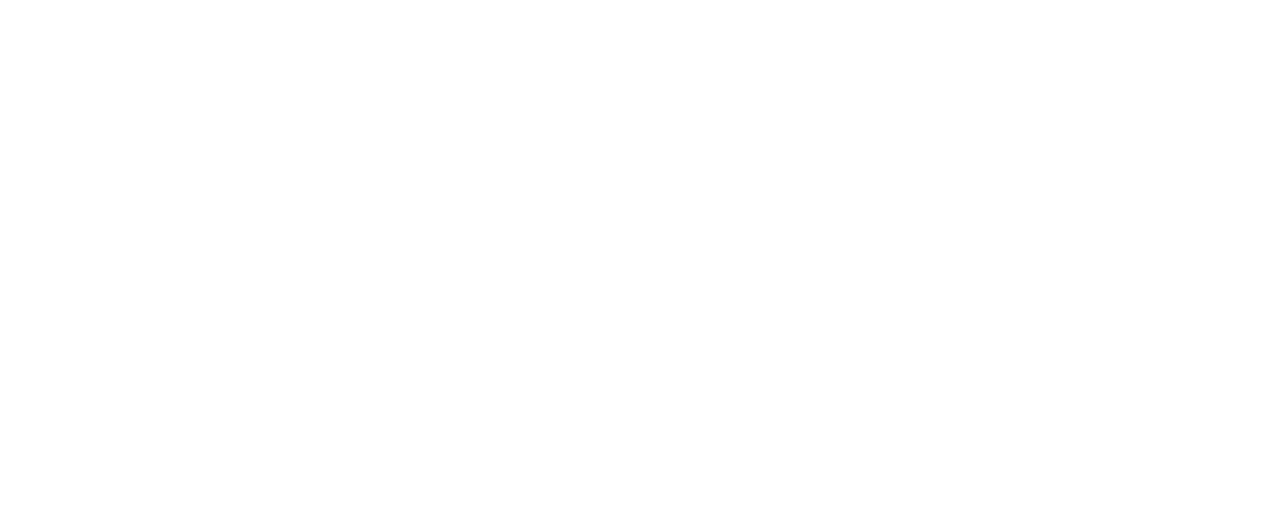
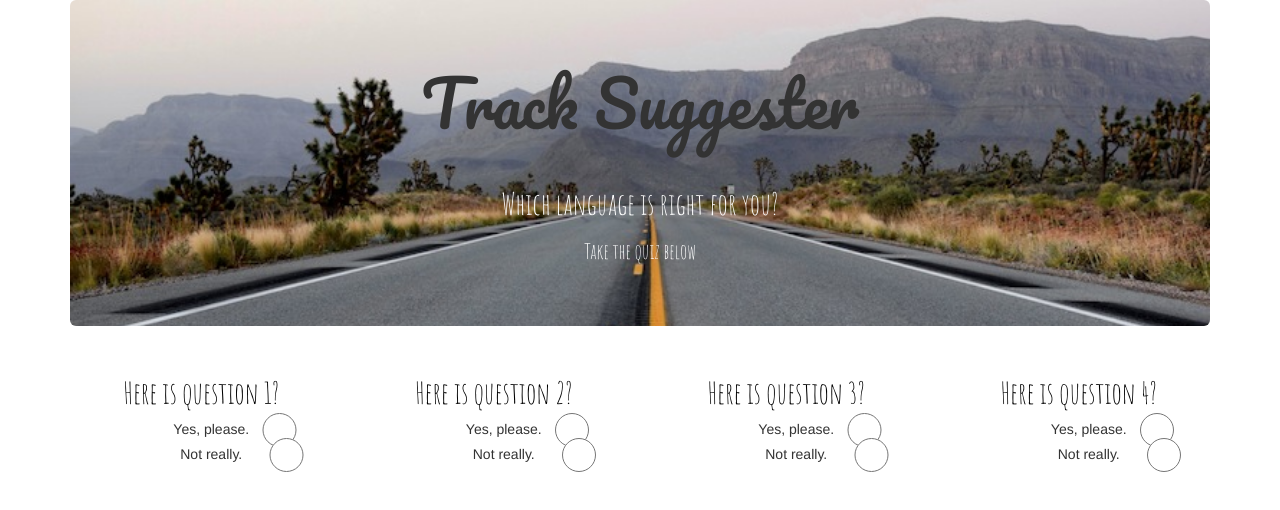
Before and after one commit to jenasancartier/track-suggester, a plain HTML site: page index.html in a window 1280 px wide. Drawn offline with nearby package versions, Linux system fonts and the light colour scheme; a web font is replaced by a local one.

Commit message:
add jumbotron with text and image inside, add form skeleton for quiz, add fonts from google fonts and style with css

```diff
--- a/css/styles.css
+++ b/css/styles.css
@@ -0,0 +1,40 @@
+.jumbotron {
+  text-align: center;
+  background-size: cover;
+  background-image: url("../img/road-ahead.jpeg");
+}
+
+h1 {
+  color: white;
+  font-family: 'Pacifico', cursive;
+}
+
+h2 {
+  color: white;
+  font-family: 'Amatic SC', cursive;
+}
+
+p {
+  color: white;
+  font-family: 'Amatic SC', cursive;
+}
+
+#quiz h2 {
+  color: black;
+}
+
+.row {
+  text-align: center;
+}
+
+input[type=radio] {
+    margin: -6px 0 0;
+}
+
+.form-control {
+  -webkit-box-shadow: none;
+}
+
+.radio input[type=radio]{
+  margin-left: -25px;
+}
--- a/index.html
+++ b/index.html
@@ -3,12 +3,89 @@
   <head>
     <link href="https://maxcdn.bootstrapcdn.com/bootstrap/3.3.7/css/bootstrap.min.css" rel="stylesheet" type="text/css">
     <link href="css/styles.css" rel="stylesheet" type="text/css">
-    <script   src="https://code.jquery.com/jquery-3.1.0.js"   integrity="sha256-slogkvB1K3VOkzAI8QITxV3VzpOnkeNVsKvtkYLMjfk="   crossorigin="anonymous"></script>
+    <script src="https://code.jquery.com/jquery-3.1.0.js"   integrity="sha256-slogkvB1K3VOkzAI8QITxV3VzpOnkeNVsKvtkYLMjfk=" crossorigin="anonymous"></script>
     <script src="js/scripts.js"></script>
-
+    <link href="https://fonts.googleapis.com/css?family=Amatic+SC|Bungee+Inline|Pacifico" rel="stylesheet">
     <title>Track Suggester</title>
   </head>
   <body>
+    <div class="container">
+      <div class="jumbotron">
+        <h1>Track Suggester</h1>
+        <br>
+        <h2>Which language is right for you?<h2>
+        <p>Take the quiz below</p>
+      </div>
+      <form id="quiz">
+        <div class="row">
 
+          <div class="col-sm-3">
+            <h2>Here is question 1?</h2>
+            <div class="radio">
+              <label>
+                <input class="form-control" name="q1" type="radio" value="yes1">
+                Yes, please.
+              </label>
+            </div>
+            <div class="radio">
+              <label>
+                <input class="form-control" name="q1" type="radio" value="no1">
+                Not really.
+              </label>
+            </div>
+          </div>
+
+            <div class="col-sm-3">
+              <h2>Here is question 2?</h2>
+              <div class="radio">
+                <label>
+                  <input class="form-control" name="q2" type="radio" value="yes2">
+                  Yes, please.
+                </label>
+              </div>
+              <div class="radio">
+                <label>
+                  <input class="form-control" name="q2" type="radio" value="no2">
+                  Not really.
+                </label>
+              </div>
+            </div>
+
+              <div class="col-sm-3">
+                <h2>Here is question 3?</h2>
+                <div class="radio">
+                  <label>
+                    <input class="form-control" name="q3" type="radio" value="yes3">
+                    Yes, please.
+                  </label>
+                </div>
+                <div class="radio">
+                  <label>
+                    <input class="form-control" name="q3" type="radio" value="no3">
+                    Not really.
+                  </label>
+                </div>
+              </div>
+
+                <div class="col-sm-3">
+                  <h2>Here is question 4?</h2>
+                  <div class="radio">
+                    <label>
+                      <input class="form-control" name="q4" type="radio" value="yes4">
+                      Yes, please.
+                    </label>
+                  </div>
+                  <div class="radio">
+                    <label>
+                      <input class="form-control" name="q4" type="radio" value="no4">
+                      Not really.
+                    </label>
+                  </div>
+                </div>
+
+            </div>
+          </div>
+      </form>
+    </div>
   </body>
 </html>
```
Also changed, not shown: img/forest-road.jpeg (added), img/road-ahead.jpeg (added).
